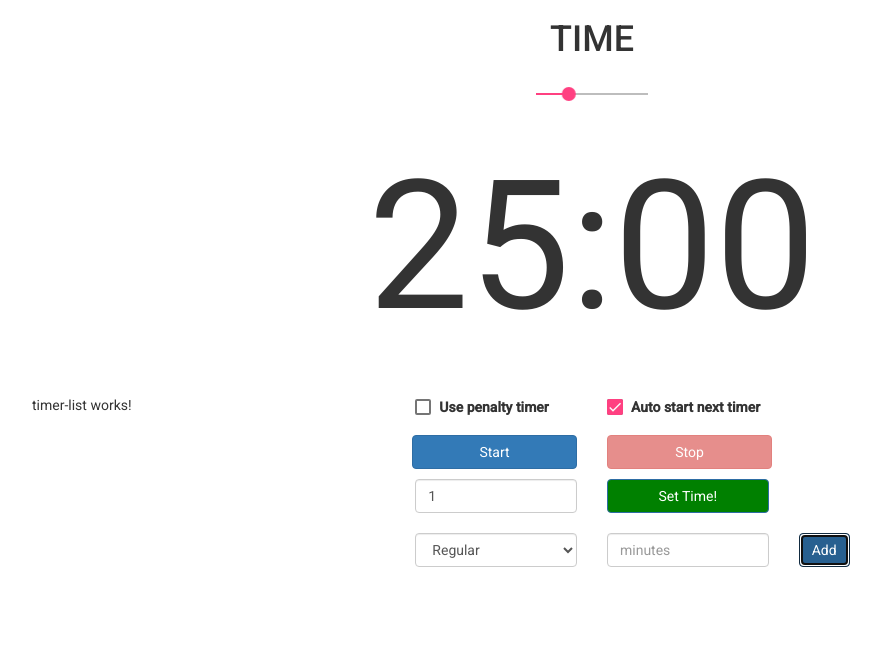
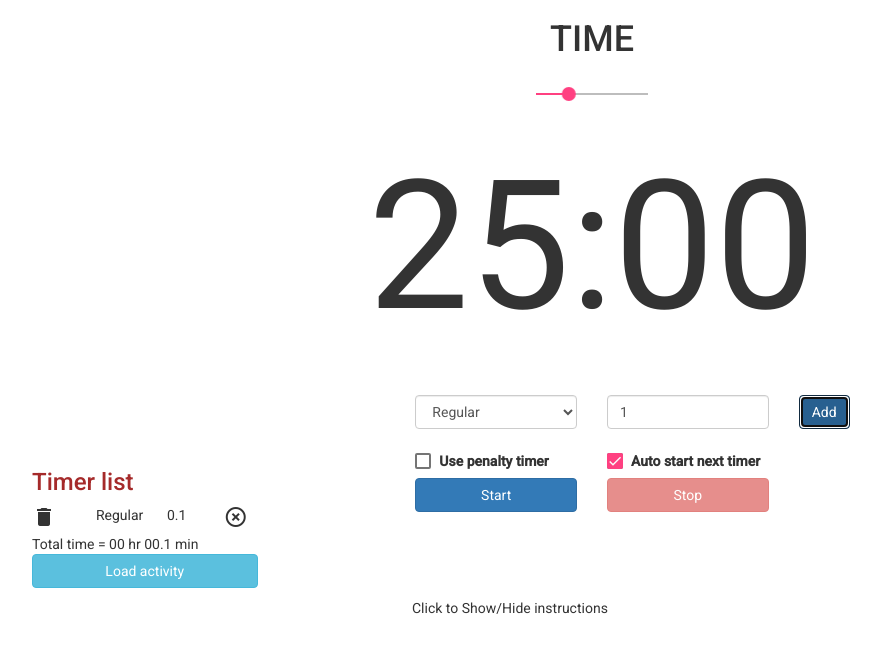
Before and after one commit to sachinsfo/pomodoro_timer, an Angular app in the folder pomodoro-timer/: page / in a window 1280 px wide. Both pictures are taken after a click on the button "Add". Shown: the top 652 px of the page, without its empty margins (48-929 px from the left). Built offline with nearby package versions, Linux system fonts and the light colour scheme.

Commit message:
Added a ton of functionality, including adding and removing timers, activity, etc

```diff
--- a/pomodoro-timer/src/app/app.module.ts
+++ b/pomodoro-timer/src/app/app.module.ts
@@ -12,6 +12,7 @@ import { MatSelectModule } from '@angular/material/select';
 import { MatButtonModule } from '@angular/material/button';
 import { TimerItemComponent } from './timer/timer-item/timer-item.component';
 import { TimerListComponent } from './timer/timer-list/timer-list.component';
+import { MatIconModule } from '@angular/material/icon';
 
 @NgModule({
   declarations: [
@@ -27,7 +28,8 @@ import { TimerListComponent } from './timer/timer-list/timer-list.component';
     MatSliderModule,
     MatCheckboxModule,
     MatSelectModule,
-    MatButtonModule
+    MatButtonModule,
+    MatIconModule
   ],
   providers: [],
   bootstrap: [AppComponent]
--- a/pomodoro-timer/src/app/timer/timer-item/timer-item.component.html
+++ b/pomodoro-timer/src/app/timer/timer-item/timer-item.component.html
@@ -3,14 +3,16 @@
     </div>
     <div class="col-xs-2">
             <select class="form-control" [(ngModel)]="selectedTimerType">
-                <option *ngFor="let tt of timerTypes" [value]="tt.value">{{tt.name}}</option>
+                <option *ngFor="let tt of timerTypes" [value]="tt.value">
+                    {{tt.name}}
+                </option>
             </select>
     </div>
     <div class="col-xs-2">
-        <input type="number" class="form-control" [(ngModel)]="inputTimeValue" step="1" pattern="\d+" value="1" placeholder="minutes">
+        <input type="number" class="form-control" [(ngModel)]="inputTimeValue" step="1" pattern="\d+" value="1" placeholder="minutes" #timeEntered>
     </div>
     <div class="col-xs-4">
-        <button class="btn btn-primary">
+        <button class="btn btn-primary" (click)="onAddItem()">
             Add
         </button>
     </div>
--- a/pomodoro-timer/src/app/timer/timer-item/timer-item.component.ts
+++ b/pomodoro-timer/src/app/timer/timer-item/timer-item.component.ts
@@ -1,7 +1,8 @@
-import { Component, OnInit } from '@angular/core';
+import { Component, ElementRef, EventEmitter, OnInit, Output, ViewChild } from '@angular/core';
 import { MatSelectModule } from '@angular/material/select';
 import { TimerTypeEnum } from 'src/app/shared/enums/timertype.enum';
 import { MatButtonModule } from '@angular/material/button';
+import { TimerObj } from 'src/app/shared/timer.model';
 
 @Component({
   selector: 'app-timer-item',
@@ -13,8 +14,13 @@ export class TimerItemComponent implements OnInit {
     'name': string,
     'value': number
   }[] = [];
-  selectedTimerType: number;
-  inputTimeValue: number;
+  selectedTimerType: number = 0;
+  inputTimeValue: number = 1;
+  @ViewChild('timeEntered')
+  timeEntered: ElementRef;
+
+  @Output()
+  newTimerItemEvent = new EventEmitter<TimerObj>();
 
   constructor() { }
 
@@ -33,4 +39,12 @@ export class TimerItemComponent implements OnInit {
     console.log(this.timerTypes);
   }
 
+  onAddItem() {
+    let time_entered: number = parseInt(this.timeEntered.nativeElement.value);
+    if(time_entered <= 0) time_entered = 1;
+    if(time_entered > 99) time_entered = 99;
+    let newTimerObj: TimerObj = {type: this.selectedTimerType, time_in_min: time_entered, is_complete: false}
+    this.newTimerItemEvent.emit(newTimerObj);
+  }
+
 }
--- a/pomodoro-timer/src/app/timer/timer-list/timer-list.component.html
+++ b/pomodoro-timer/src/app/timer/timer-list/timer-list.component.html
@@ -1 +1,40 @@
-<p>timer-list works!</p>
+<div class="row">
+    <div class="col-xs-12">
+        <h3 style="color: brown;">
+            Timer list
+        </h3>
+    </div>
+</div>
+<div class="row" *ngFor="let timer of timers; let timer_index = index;">
+    <div class="col-xs-2">
+        <mat-icon (click)="onDelete(timer_index, timer)" style="cursor: pointer;">delete</mat-icon>
+    </div>
+    <div class="col-xs-2 text-center">
+        {{getTimerName(timer.type)}}
+    </div>
+    <div class="col-xs-2 text-center">
+        {{timer.time_in_min}}
+    </div>
+    <div class="col-xs-2">
+        <div *ngIf="timer.is_complete">
+            <mat-icon>check_circle</mat-icon>
+        </div>
+        <div *ngIf="!timer.is_complete">
+            <mat-icon>highlight_off</mat-icon>
+        </div>
+    </div>
+    <div class="col-xs-2"></div>
+    <div class="col-xs-2"></div>
+</div>
+<div class="row">
+    <div class="col-xs-12">
+        Total time = {{total_time_hrs | number:'2.0'}} hr {{ total_time_min | number:'2.0'}} min
+    </div>
+</div>
+<div class="row">
+    <div class="col-xs-8">
+        <button class="btn btn-info btn-block" (click)="loadActivity()" #btnLoadActivity>
+            Load activity
+        </button>
+    </div>
+</div>
--- a/pomodoro-timer/src/app/timer/timer-list/timer-list.component.ts
+++ b/pomodoro-timer/src/app/timer/timer-list/timer-list.component.ts
@@ -1,4 +1,7 @@
-import { Component, OnInit } from '@angular/core';
+import { Component, Input, OnInit, Output, EventEmitter, ViewChild } from '@angular/core';
+import { TimerTypeEnum } from 'src/app/shared/enums/timertype.enum';
+import { TimerObj } from 'src/app/shared/timer.model';
+import { MatIconModule } from '@angular/material/icon';
 
 @Component({
   selector: 'app-timer-list',
@@ -6,14 +9,70 @@ import { Component, OnInit } from '@angular/core';
   styleUrls: ['./timer-list.component.css']
 })
 export class TimerListComponent implements OnInit {
-  timers: string[] = [];
+  timers: TimerObj[] = [];
+  @Output()
+  loadActivityEmit = new EventEmitter<TimerObj[]>();
+
+  @ViewChild('btnLoadActivity')
+  btnLoadActivity;
+
+  total_time: number = 0;
+  total_time_hrs: number = 0;
+  total_time_min: number = 0;
 
   constructor() { }
 
   ngOnInit(): void {
-    this.timers.push('Regular');
-    this.timers.push('ShortBreak');
-    this.timers.push('LongBreak');
+  }
+
+  getTotalTime() {
+      this.total_time = 0;
+      this.timers.forEach(t => {
+        this.total_time += t.time_in_min;
+      });
+      this.total_time_hrs = Math.floor(this.total_time / 60);
+      this.total_time_min = this.total_time % 60;
+  }
+
+  onAdd(newTimer){
+    if(!this.btnLoadActivity.nativeElement.disabled){
+      newTimer.time_in_min = 0.1;
+      this.timers.push(newTimer);
+      this.getTotalTime();
+    }
+    else{
+      //TODO: toastr notification
+    }
+  }
+
+  timerComplete(num_of_timers_completed: number){
+    let t: number = 0;
+    this.timers.forEach(timer => {
+      if(t < num_of_timers_completed){
+        timer.is_complete = true;
+        t += 1;
+      }
+    });
+  }
+
+  getTimerName(typeId: number){
+    return TimerTypeEnum[Number(typeId)];
+  }
+
+  onDelete(timer_index: number, timer: TimerObj){
+    // Can delete only if load activity is not clicked
+    if(!this.btnLoadActivity.nativeElement.disabled){
+      if(!timer.is_complete) this.timers.splice(timer_index, 1);
+      this.getTotalTime();
+    }
+    else{
+      //TODO: toastr notification
+    }
+  }
+
+  loadActivity() {
+    this.loadActivityEmit.emit(this.timers);
+    this.btnLoadActivity.nativeElement.disabled = true;
   }
 
 }
--- a/pomodoro-timer/src/app/timer/timer.component.html
+++ b/pomodoro-timer/src/app/timer/timer.component.html
@@ -19,53 +19,55 @@
         </div>
     </div>
     <div class="row" style="padding: 10px;">
+        <div class="col-xs-12">
+            <app-timer-item (newTimerItemEvent)="newTimerAdded($event)"></app-timer-item>
+        </div>
+    </div>
+    <div class="row" style="padding: 10px;">
         <div class="col-xs-4">
-            <app-timer-list></app-timer-list>
+            <app-timer-list (loadActivityEmit)="loadNewActivity($event)"></app-timer-list>
         </div>
         <div class="col-xs-2">
             <mat-checkbox (change)="onChangePenaultyCheckbox($event)" [checked]="chkboxPenaltyTime">
                 Use penalty timer
             </mat-checkbox>
+            <button class="btn btn-primary btn-block" (click)="onStart()" #startButton>
+                Start
+            </button>
+            <!-- <input type="number" class="form-control" [(ngModel)]="initialSetTimeMinutes" step="1" pattern="\d+" value="1" placeholder="minutes"> -->
         </div>
         <div class="col-xs-2">
             <mat-checkbox (change)="onChangeAutoTimerCheckbox($event)" [checked]="chkboxAutoTimer">
                 Auto start next timer
             </mat-checkbox>
-        </div>
-        <div class="col-xs-4"></div>
-    </div>
-    <div class="row">
-        <div class="col-xs-2"></div>
-        <div class="col-xs-2"></div>
-        <div class="col-xs-2">
-            <button class="btn btn-primary btn-block" (click)="onStart()" #startButton>
-                Start
-            </button>
-        </div>
-        <div class="col-xs-2">
             <button class="btn btn-danger btn-block"
                 (click)="onStop()" #stopButton disabled>
                 Stop
             </button>
+            <!-- <button class="btn btn-primary btn-block set_time" (click)="onSetTime()">Set Time!</button> -->
         </div>
-        <div class="col-xs-2"></div>
-        <div class="col-xs-2"></div>
+        <div class="col-xs-4">
+        </div>
     </div>
-    <div class="row" style="padding: 10px;">
-        <div class="col-xs-2"></div>
-        <div class="col-xs-2"></div>
-        <div class="col-xs-2">
-            <input type="number" class="form-control" [(ngModel)]="initialSetTimeMinutes" step="1" pattern="\d+" value="1" placeholder="minutes">
-        </div>
-        <div class="col-xs-2">
-            <button class="btn btn-primary btn-block set_time" (click)="onSetTime()">Set Time!</button>
-        </div>
-        <div class="col-xs-2"></div>
-        <div class="col-xs-2"></div>
-    </div>
-    <div class="row" style="padding: 10px;">
-        <div class="col-xs-12">
-            <app-timer-item></app-timer-item>
+    <div class="row">
+        <div class="col-xs-4"></div>
+        <div class="col-xs-8">
+            <p (click)="toggleShowHideInstructions()">Click to Show/Hide instructions</p>
+            <div *ngIf="showInstructions">
+                <ul>
+                    <li>You can use the default 25 minute timer by directly clicking the Start button</li>
+                    <li>For custom timers, select a type from the dropdown, key in your desired minutes into the input box and click add</li>
+                    <li>This will add your timers to an activity</li>
+                    <li>Add one or more timers to the activity</li>
+                    <li>Click trash icon to delete your timers from the activity</li>
+                    <li>Click 'Load activity' to load your timers sequentially into the main timer</li>
+                    <li>This will replace the default 25 minute timer with the first timer from your activity</li>
+                    <li>Click start to start your timers</li>
+                    <li>Use penalty timer: Tick this checkbox to add your 'away' time as penalty whenever you 'Stop' a timer</li>
+                    <li>Auto start next timer: If you uncheck this, you have to manually click start for each timer</li>
+                    <li>Note: Once you click 'Load activity', you cannot make any modifications to the timers.</li>
+                </ul>
+            </div>
         </div>
     </div>
 </div>
--- a/pomodoro-timer/src/app/timer/timer.component.ts
+++ b/pomodoro-timer/src/app/timer/timer.component.ts
@@ -1,7 +1,8 @@
-import { Component, DoCheck, ElementRef, OnInit, SimpleChanges, ViewChild } from '@angular/core';
+import { Component, DoCheck, ElementRef, EventEmitter, OnInit, Output, SimpleChanges, ViewChild } from '@angular/core';
 import { TimerObj } from '../shared/timer.model';
 import { TimerTypeEnum } from '../shared/enums/timertype.enum';
 import { MatCheckboxModule } from '@angular/material/checkbox';
+import { TimerListComponent } from './timer-list/timer-list.component';
 @Component({
   selector: 'app-timer',
   templateUrl: './timer.component.html',
@@ -13,6 +14,10 @@ export class TimerComponent implements OnInit, DoCheck{
   penaltyTimer;
   chkboxPenaltyTime: boolean = false;
   chkboxAutoTimer: boolean = true;
+  showInstructions: boolean = false;
+
+
+  @ViewChild(TimerListComponent) timerListChild: TimerListComponent;
 
   @ViewChild('initialSetTime', {static: true})
   initialSetTimeMinutes: number = 25;
@@ -27,6 +32,8 @@ export class TimerComponent implements OnInit, DoCheck{
   stopButton;
 
   timer_list: TimerObj[] = [];
+  // use to show completed icon - operately independently
+  num_of_timers_completed: number = 0;
 
   current_time_seconds: number = this.initialSetTimeMinutes * 60;
   minutes_minutes: number = Math.floor(this.current_time_seconds / 60);
@@ -36,10 +43,7 @@ export class TimerComponent implements OnInit, DoCheck{
 
   ngOnInit(): void {
     //TODO Calculate efficiency of the activity whenever penalty is used
-    //this.timer_list.push({type: TimerType.Regular, time_in_min: 0.3});
-    this.timer_list.push({type: TimerTypeEnum.Regular, time_in_min: 0.1});
-    this.timer_list.push({type: TimerTypeEnum.Regular, time_in_min: 0.2});
-    console.log(this.timer_list)
+    this.timer_list.push({type: TimerTypeEnum.Regular, time_in_min: 25, is_complete: false});
   }
 
 
@@ -62,10 +66,23 @@ export class TimerComponent implements OnInit, DoCheck{
 
   loadNextTimer() {
     if(this.timer_list.length > 0){
-      let newTimer = this.timer_list.pop();
+      let newTimer = this.timer_list.shift();
       this.current_time_seconds = newTimer.time_in_min * 60;
       this.updateTimer(this.current_time_seconds);
     }
+  }
+
+  loadNewActivity(event: TimerObj[]) {
+    // event.forEach(timer => {
+    //   timer.time_in_min = 0.2;
+    // });
+    this.timer_list = [...event];
+    this.loadFirstActivity(this.timer_list[0]);
+  }
+
+  loadFirstActivity(timer: TimerObj){
+    this.initialSetTimeMinutes = timer.time_in_min;
+    this.onSetTime();
   }
 
   onStart() {
@@ -92,8 +109,6 @@ export class TimerComponent implements OnInit, DoCheck{
 
   onComplete() {
     clearInterval(this.timer);
-    //this.current_time_seconds = 0;
-    console.log(this.chkboxAutoTimer, this.current_time_seconds, this.timer_list)
     this.penalty = 0;
     if(this.chkboxAutoTimer){
       this.onStart();
@@ -103,6 +118,8 @@ export class TimerComponent implements OnInit, DoCheck{
       this.stopButton.nativeElement.disabled = true;
       this.startButton.nativeElement.disabled = false;
     }
+    this.num_of_timers_completed += 1;
+    this.timerListChild.timerComplete(this.num_of_timers_completed);
   }
 
   onStop() {
@@ -154,6 +171,15 @@ export class TimerComponent implements OnInit, DoCheck{
     this.chkboxAutoTimer = event.checked;
   }
 
+  newTimerAdded(event: TimerObj){
+    this.timerListChild.onAdd(event);
+  }
+
+  toggleShowHideInstructions(){
+    this.showInstructions = !this.showInstructions;
+  }
+
   //TODO: Implement a max limit on penalty, otherwise it might go beyond 99 minutes
+  //TODO: Add toastr notifications whenever penalty is added
 
 }
```
Also changed, not shown: pomodoro-timer/src/app/shared/timer.model.ts (+5 -3 lines).
